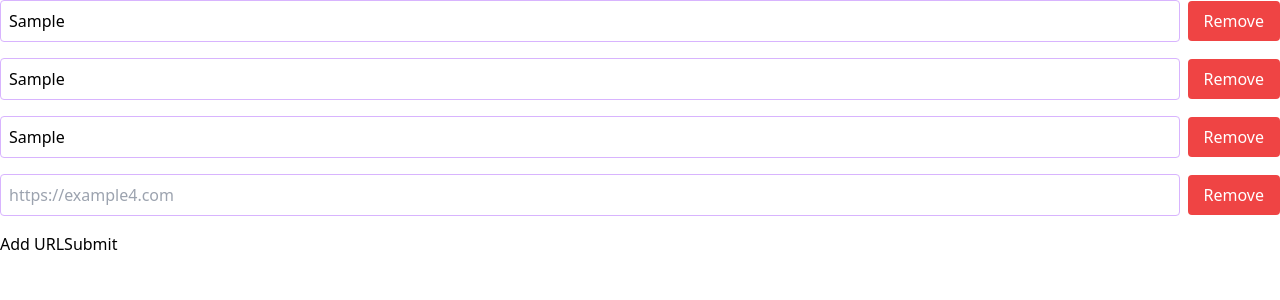
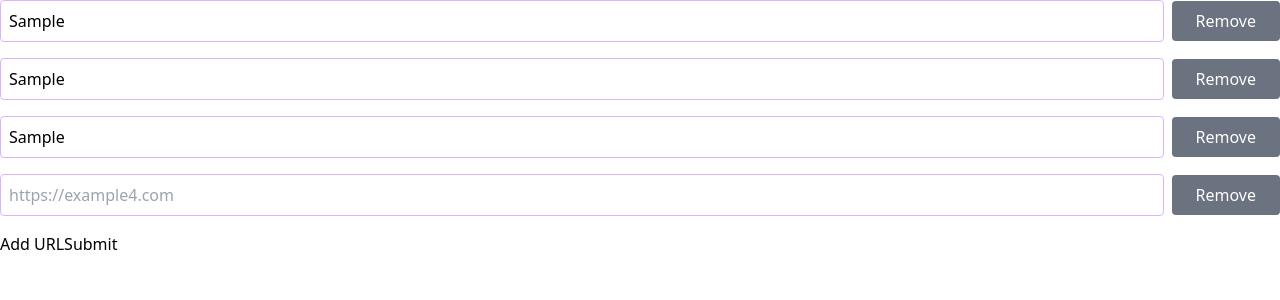
Before and after one commit to tommyash122/metadata-fetcher, a React (Create React App) app in the folder client/: page / in a window 1280 px wide. Both pictures are taken after typing "Sample", "Sample", "Sample" into the empty fields and a click on the button "Add URL". Shown: the top 300 px of the page. Built offline with nearby package versions, Linux system fonts and the light colour scheme.

Commit message:
purple lines

```diff
--- a/client/src/components/form/UrlInput.js
+++ b/client/src/components/form/UrlInput.js
@@ -8,14 +8,14 @@ function UrlInput({ index, value, onChange, onRemoveUrl, showRemoveButton }) {
         value={value}
         onChange={(e) => onChange(index, e.target.value)}
         placeholder={`https://example${index + 1}.com`}
-        className="border border-purple-300 rounded p-2 flex-grow"
+        className="border border-purple-300 rounded p-2 flex-grow focus:border-purple-700 focus:ring-1 focus:ring-purple-600 focus:outline-none"
         required
       />
       {showRemoveButton && (
         <button
           type="button"
           onClick={() => onRemoveUrl(index)}
-          className="bg-red-500 text-white px-4 py-2 rounded">
+          className="bg-gray-500 text-white px-6 py-2 rounded">
           Remove
         </button>
       )}
```
